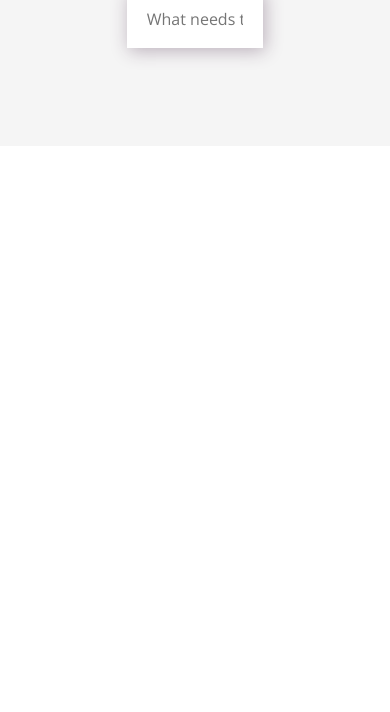
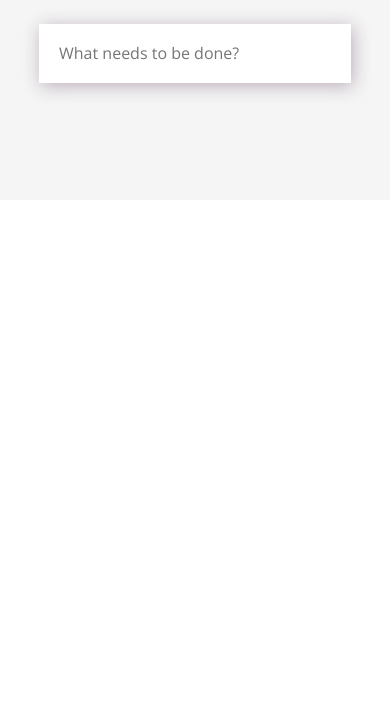
Before and after one commit to VitaliiBaryliuk/todo, a website: page src/index.html in a window 390 px wide. Shown: the part 132-844 px from the top of the page. Drawn offline with nearby package versions, Linux system fonts and the light colour scheme; files that its build step writes are made by us from their sources.

Commit message:
Fixed last bugs

```diff
--- a/src/scss/main.scss
+++ b/src/scss/main.scss
@@ -1,7 +1,8 @@
 .container {
   background-color: #F5F5F5;
   height: 100%;
-  padding: 1% 0 25% 0;
+  margin-top: -3%;
+  padding: 1% 0 30% 0;
 }
 .todo {
   position: relative;
@@ -75,7 +76,7 @@
   }
 
   &__tabs * {
-    margin-right: 5px;
+    padding-right: 5px;
     padding: 2px;
   }
 
@@ -150,3 +151,10 @@ i {
   align-self: center;
   width: 90%;
 }
+
+@media(max-width: 800px) {
+  .todo {
+    margin-top: 50px;
+    width: 80%;
+  }
+}
```
Also changed, not shown: dist/css/main.css.
